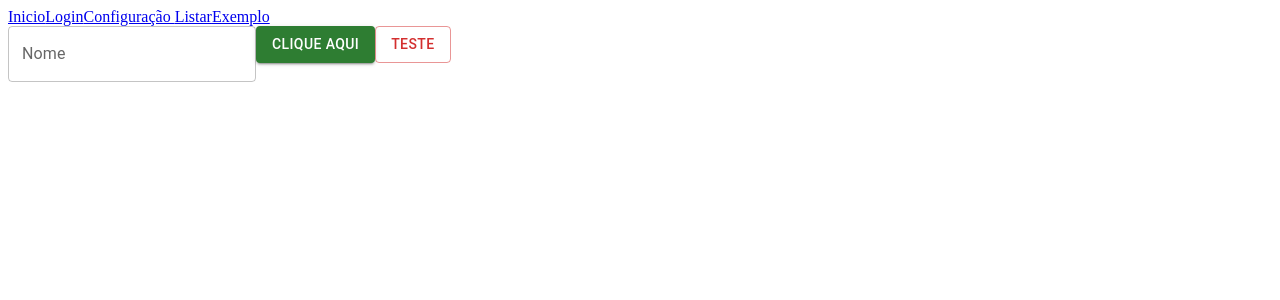
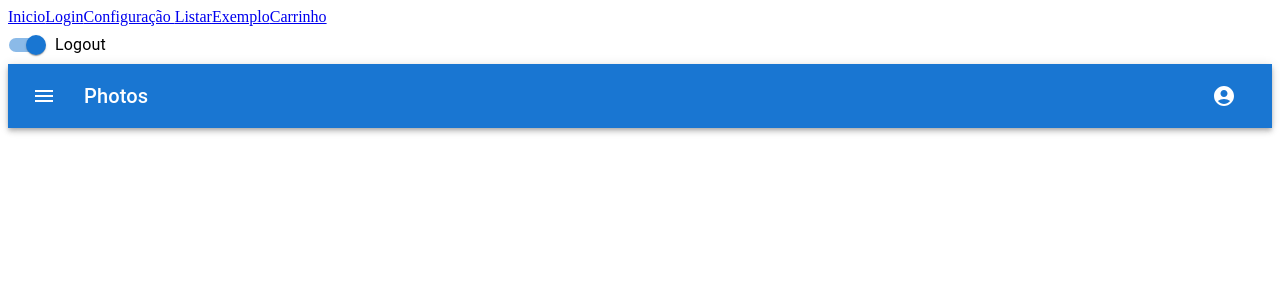
Before and after one commit to iwtrainingbr/app-front-11, a React (Create React App) app: page /exemplo in a window 1280 px wide. Shown: the top 300 px of the page. Built offline with nearby package versions, Linux system fonts and the light colour scheme.

Commit message:
Add page de carrinho

```diff
--- a/package.json
+++ b/package.json
@@ -5,6 +5,7 @@
   "dependencies": {
     "@emotion/react": "^11.7.1",
     "@emotion/styled": "^11.6.0",
+    "@mui/icons-material": "^5.2.5",
     "@mui/material": "^5.2.7",
     "@testing-library/jest-dom": "^5.16.1",
     "@testing-library/react": "^12.1.2",
--- a/src/App.js
+++ b/src/App.js
@@ -5,6 +5,7 @@
 import NotFound from "./pages/NotFound";
 import Config from "./pages/Config";
 import Example from "./pages/Example";
+import Carrinho from "./pages/Carrinho";
 
 export default function App() {
   return (
@@ -15,11 +16,12 @@
         <Link to="/config">Configuração </Link>
         <Link to="/listar">Listar</Link>
         <Link to="/exemplo">Exemplo</Link>
+        <Link to="/carrinho">Carrinho</Link>
       </div>
-
 
       <Routes>
         <Route path="/" element={<h1>Inicio</h1>}/>
+        <Route path="/carrinho" element={<Carrinho/>} />
         <Route path="/login" element={<Login/>} />
         <Route path="/listar" element={<List/>} />
         <Route path="/config" element={<Config/> }/>
--- /dev/null
+++ b/src/pages/Carrinho/index.js
@@ -0,0 +1,48 @@
+import React from "react";
+import {
+  Card,
+  CardContent,
+  Divider,
+  Button
+} from "@mui/material";
+import "./style.css";
+
+export default function Carrinho () {
+  const [quantity, setQuantity] = React.useState(0);
+  const price = 11;
+
+  const add = () => {
+    setQuantity(quantity + 1);
+  }
+
+  const remove = () => {
+    if (quantity === 0) {
+      return;
+    }
+
+    setQuantity(quantity - 1);
+  }
+
+  return (
+    <div className="page-carrinho">
+      <Card>
+        <CardContent>
+          <h2>Carrinho</h2>
+          <Divider/>
+
+          <br/>
+          Produto: Heineken <br/>
+          Valor: R$ {price} <br/>
+          Total: {quantity * price} <br/>
+
+
+
+          <br/>
+          <Button onClick={remove} variant="outlined">-</Button>
+          {quantity}
+          <Button onClick={add} variant="outlined">+</Button>
+        </CardContent>
+      </Card>
+    </div>
+  )
+}
--- /dev/null
+++ b/src/pages/Carrinho/style.css
@@ -0,0 +1,4 @@
+.page-carrinho {
+  background-color: #DDDDDD;
+  padding: 10px;
+}
--- a/src/pages/Example/index.js
+++ b/src/pages/Example/index.js
@@ -1,13 +1,95 @@
-import {Button, TextField} from "@mui/material";
+import * as React from 'react';
+import AppBar from '@mui/material/AppBar';
+import Box from '@mui/material/Box';
+import Toolbar from '@mui/material/Toolbar';
+import Typography from '@mui/material/Typography';
+import IconButton from '@mui/material/IconButton';
+import MenuIcon from '@mui/icons-material/Menu';
+import AccountCircle from '@mui/icons-material/AccountCircle';
+import Switch from '@mui/material/Switch';
+import FormControlLabel from '@mui/material/FormControlLabel';
+import FormGroup from '@mui/material/FormGroup';
+import MenuItem from '@mui/material/MenuItem';
+import Menu from '@mui/material/Menu';
 
 export default function Example() {
+  const [auth, setAuth] = React.useState(true);
+  const [anchorEl, setAnchorEl] = React.useState(null);
+
+  const handleChange = (event) => {
+    setAuth(event.target.checked);
+  };
+
+  const handleMenu = (event) => {
+    setAnchorEl(event.currentTarget);
+  };
+
+  const handleClose = () => {
+    setAnchorEl(null);
+  };
+
   return (
-    <div>
-      <TextField label="Nome" variant="outlined"/>
-
-      <Button color="success" variant="contained">Clique aqui</Button>
-
-      <Button color="error" variant="outlined">Teste</Button>
-    </div>
-  )
+    <Box sx={{ flexGrow: 1 }}>
+      <FormGroup>
+        <FormControlLabel
+          control={
+            <Switch
+              checked={auth}
+              onChange={handleChange}
+              aria-label="login switch"
+            />
+          }
+          label={auth ? 'Logout' : 'Login'}
+        />
+      </FormGroup>
+      <AppBar position="static">
+        <Toolbar>
+          <IconButton
+            size="large"
+            edge="start"
+            color="inherit"
+            aria-label="menu"
+            sx={{ mr: 2 }}
+          >
+            <MenuIcon />
+          </IconButton>
+          <Typography variant="h6" component="div" sx={{ flexGrow: 1 }}>
+            Photos
+          </Typography>
+          {auth && (
+            <div>
+              <IconButton
+                size="large"
+                aria-label="account of current user"
+                aria-controls="menu-appbar"
+                aria-haspopup="true"
+                onClick={handleMenu}
+                color="inherit"
+              >
+                <AccountCircle />
+              </IconButton>
+              <Menu
+                id="menu-appbar"
+                anchorEl={anchorEl}
+                anchorOrigin={{
+                  vertical: 'top',
+                  horizontal: 'right',
+                }}
+                keepMounted
+                transformOrigin={{
+                  vertical: 'top',
+                  horizontal: 'right',
+                }}
+                open={Boolean(anchorEl)}
+                onClose={handleClose}
+              >
+                <MenuItem onClick={handleClose}>Profile</MenuItem>
+                <MenuItem onClick={handleClose}>My account</MenuItem>
+              </Menu>
+            </div>
+          )}
+        </Toolbar>
+      </AppBar>
+    </Box>
+  );
 }
```
Also changed, not shown: 1 other file (tests, documents, lock files or other folders).
